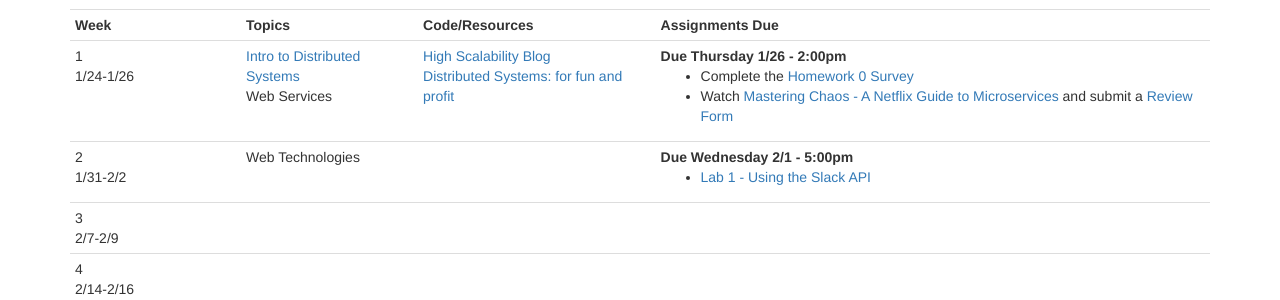
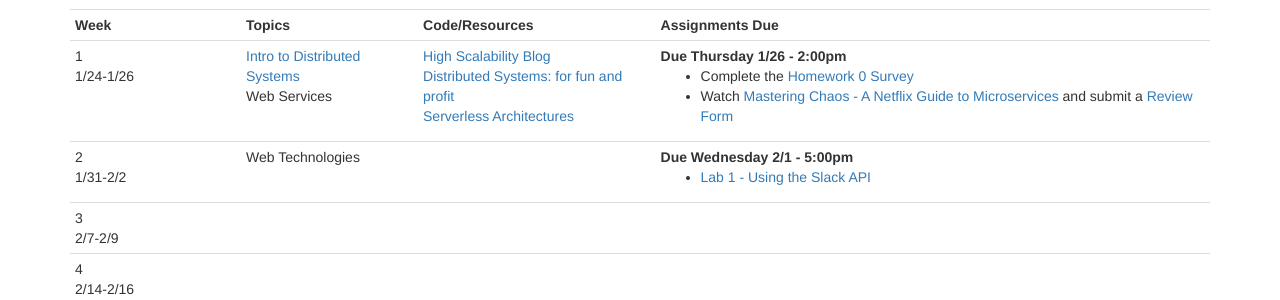
Before and after one commit to CS682-S17/cs682-s17.github.io, a Jekyll site: the page built from schedule.html, in a window 1280 px wide and 1177 px high. Shown: the part 190-490 px from the top of the window. Built offline with Jekyll 4.4.1, drawn with Linux system fonts in a browser that asks for light colours.

Commit message:
add reference to serverless

```diff
--- a/schedule.html
+++ b/schedule.html
@@ -23,7 +23,8 @@ title: Schedule
         Web Services<br/>
       </td>
       <td><a href="http://highscalability.com/">High Scalability Blog</a><br/>
-          <a href="http://book.mixu.net/distsys/">Distributed Systems: for fun and profit</a>
+          <a href="http://book.mixu.net/distsys/">Distributed Systems: for fun and profit</a><br/>
+          <a href="https://martinfowler.com/articles/serverless.html">Serverless Architectures</a>
       </td>
       <td>
         <strong>Due Thursday 1/26 - 2:00pm</strong>
```
